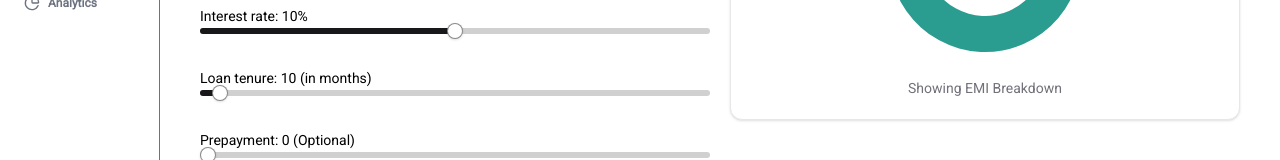
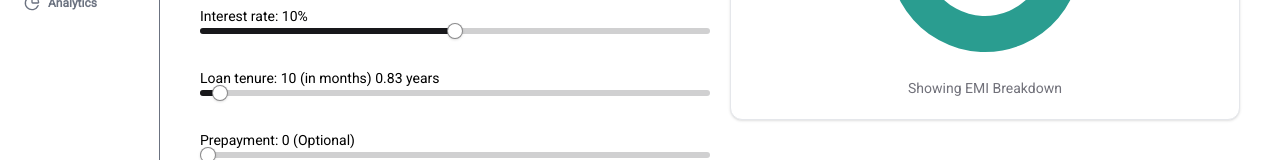
Before and after one commit to StarDust130/EasyEMI, a Next.js app: page /emi-calculator in a window 1280 px wide. Shown: the part 313-473 px from the top of the page. Built offline with nearby package versions, Linux system fonts and the light colour scheme; what pdfmake would draw is missing.

Commit message:
Year add

```diff
--- a/src/components/screen/EmiCalculator.tsx
+++ b/src/components/screen/EmiCalculator.tsx
@@ -174,7 +174,8 @@ const EmiCalculator = () => {
               </div>
               <div className="w-full mt-8">
                 <Label htmlFor="loanTenure">
-                  Loan tenure: {loanTenure} (in months)
+                  Loan tenure: {loanTenure} (in months){" "}
+                  {(loanTenure / 12).toFixed(2)} years
                 </Label>
                 <Slider
                   defaultValue={[loanTenure]}
@@ -225,7 +226,9 @@ const EmiCalculator = () => {
                 />
               </div>
               <div className="w-full mt-5">
-                <Label htmlFor="loanTenure">Loan tenure (in months)</Label>
+                <Label htmlFor="loanTenure">
+                  Loan tenure (in months) {(loanTenure / 12).toFixed(2)} years
+                </Label>
                 <Input
                   id="loanTenure"
                   type="number"
```
